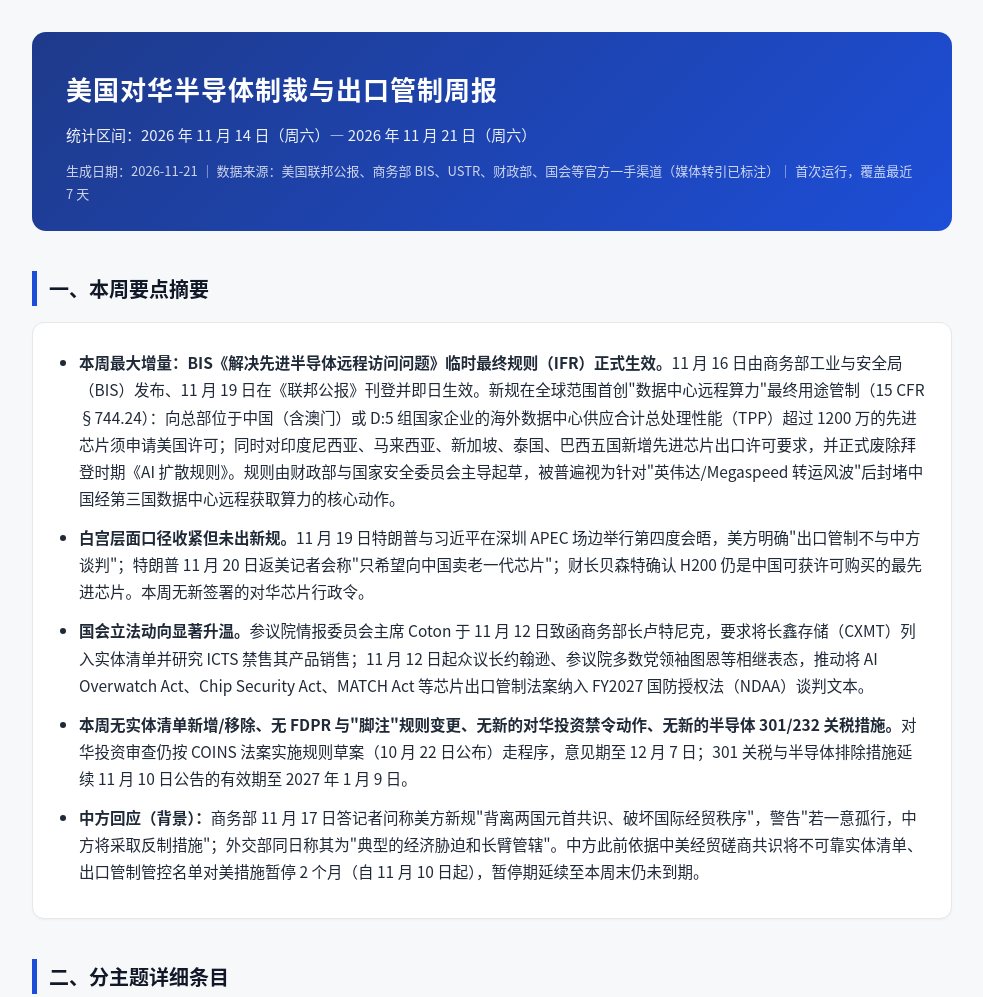
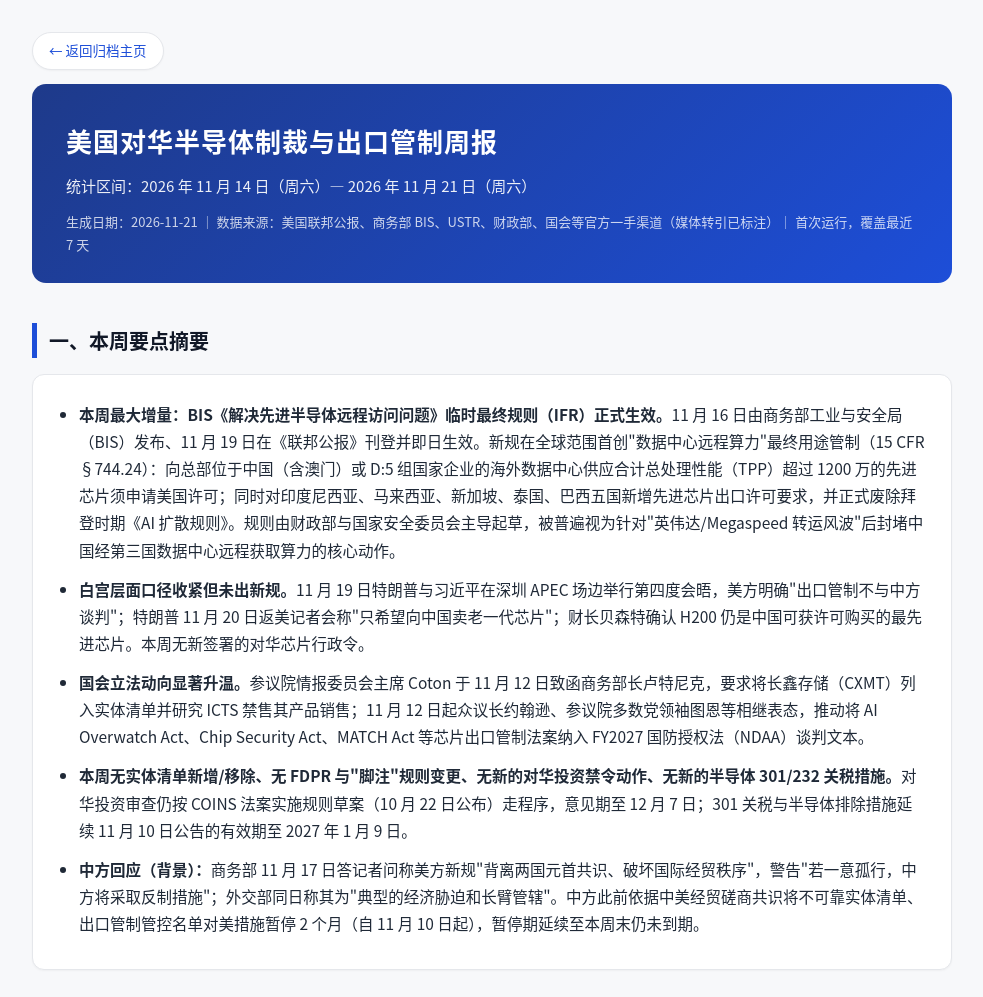
Before and after one commit to leoheihei/chipset_sanction_on_China, a plain HTML site: page reports/芯片制裁周报_2026-11-21.html in a window 1280 px wide. Shown: the top 997 px of the page, without its empty margins (148-1131 px from the left). Drawn offline with Linux system fonts and the light colour scheme.

Commit message:
Add back-to-index button to weekly report pages

```diff
--- a/reports/芯片制裁周报_2026-11-21.html
+++ b/reports/芯片制裁周报_2026-11-21.html
@@ -47,11 +47,17 @@
   footer{margin-top:44px;font-size:12.5px;color:var(--muted);border-top:1px solid var(--border);padding-top:14px;}
   .src{font-size:13px;color:var(--muted);}
   code{background:#f3f4f6;border-radius:4px;padding:0 4px;font-size:13px;}
+  a.back-home{display:inline-flex;align-items:center;gap:6px;background:var(--card);
+    border:1px solid var(--border);border-radius:999px;padding:6px 16px;margin-bottom:14px;
+    font-size:13.5px;color:var(--accent);text-decoration:none;box-shadow:0 1px 2px rgba(0,0,0,.04);
+    transition:border-color .15s, box-shadow .15s;}
+  a.back-home:hover{border-color:var(--accent);box-shadow:0 2px 8px rgba(29,78,216,.12);text-decoration:none;}
 </style>
 </head>
 <body>
 <div class="wrap">
 
+<a class="back-home" href="../index.html">← 返回归档主页</a>
 <header class="report-head">
   <h1>美国对华半导体制裁与出口管制周报</h1>
   <div class="range">统计区间：2026 年 11 月 14 日（周六）— 2026 年 11 月 21 日（周六）</div>
@@ -242,6 +248,7 @@
 
 <footer>
 本报告由自动化任务于 2026-11-21 生成，检索窗口 2026-11-14 至 2026-11-21。一手来源均附官方链接；标注"媒体转引"者仅作为官方动作的补充说明，不作为独立事实来源。下期周报将默认覆盖其后 7 天并衔接本期窗口。
+<p style="margin:10px 0 0;"><a class="back-home" href="../index.html">← 返回归档主页</a></p>
 </footer>
 </div>
 </body>
```
